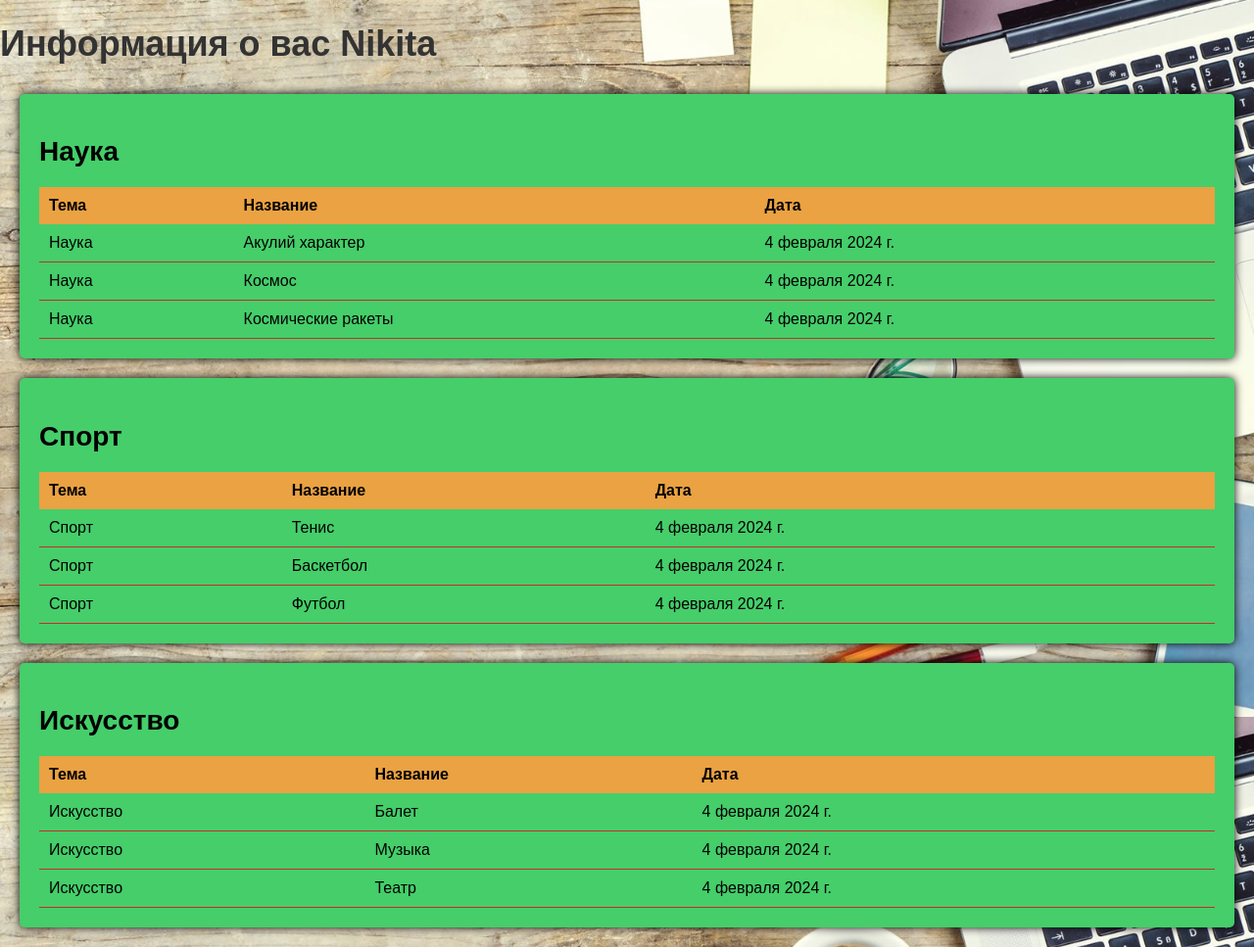
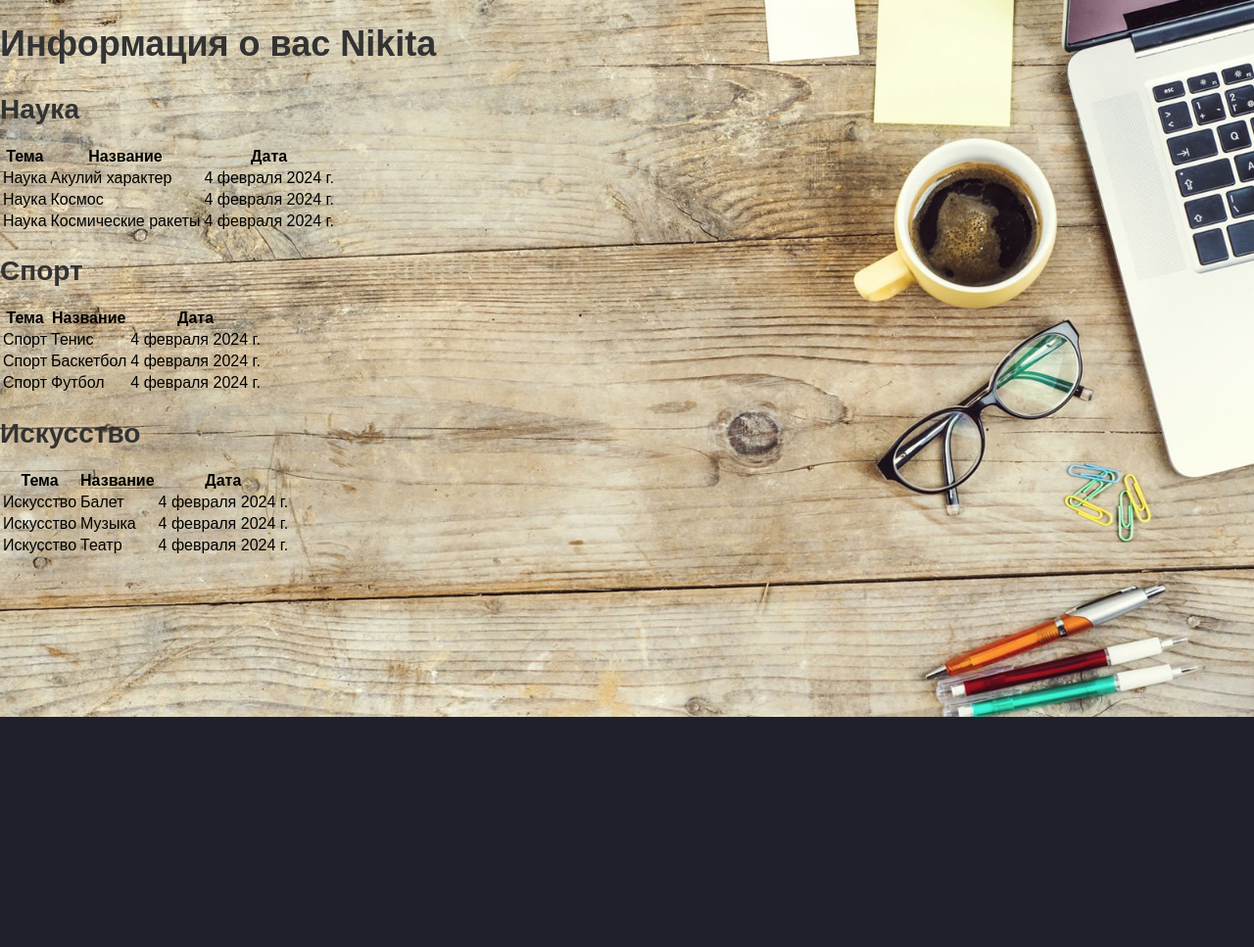
Before and after one commit to Kurlyp-Nikita/Diplom_Project_Articles, a Django app: template templates/registration/profile_user.html in a window 1280 px wide. Shown: the part 68-1035 px from the top of the page at 98% size. After the commit the page ends 800 px from the top, so only its background shows below. Run offline with Django 5.2, Linux system fonts and the light colour scheme; the template is opened without the code that fills it: values that come from a table or form of the project are taken from there, others are empty; a user stored in the database is signed in; data comes from the database, SQL or seed files in the repository; both versions use the stored data as it was after the commit.

Commit message:
Полный проект

```diff
--- a/catalog/static/profile_user.css
+++ /dev/null
@@ -1,39 +0,0 @@
-.container {
-    margin: 20px;
-}
-
-.sience, .sport, .art {
-    margin: 20px;
-    padding: 20px;
-    background-color: #45ce6a;
-    border-radius: 5px;
-    box-shadow: 0 0 10px rgb(0, 0, 0);
-}
-
-h2 {
-    color: #000000;
-    margin-bottom: 10px;
-}
-
-.info-table {
-    width: 100%;
-    border-collapse: collapse;
-    margin-top: 20px;
-}
-
-.info-table th {
-    background-color: #eaa242;
-    color: #000000;
-    font-weight: bold;
-    padding: 10px;
-    text-align: left;
-}
-
-.info-table td {
-    padding: 10px;
-    border-bottom: 1px solid #c92b2b;
-}
-
-p {
-    color: #000000;
-}
--- a/templates/registration/profile_user.html
+++ b/templates/registration/profile_user.html
@@ -3,7 +3,7 @@
 
 {% block head %}
     <link rel="stylesheet" href="{% static 'home.css' %}">
-    <link rel="stylesheet" href="{% static 'profile_user.css' %}">
+    <link rel="stylesheet" href="{% static 'profile_users.css' %}">
     <title>Личный кабинет</title>
 {% endblock head %}
 
@@ -11,7 +11,7 @@
     <h1>Информация о вас {{ user.username }}</h1>
 
     {% if user.is_authenticated %}
-        <div class="sience">
+        <div class="scrollingDiv">
             <h2>Наука</h2>
             {% if database_sience %}
                 <table class="info-table">
@@ -33,7 +33,7 @@
             {% endif %}
         </div>
 
-        <div class="sport">
+        <div class="scrollingDiv">
             <h2>Спорт</h2>
             {% if database_sport %}
                 <table class="info-table">
@@ -55,7 +55,7 @@
             {% endif %}
         </div>
 
-        <div class="art">
+        <div class="scrollingDiv">
             <h2>Искусство</h2>
             {% if database_art %}
                 <table class="info-table">
```
Also changed, not shown: db.sqlite3.
